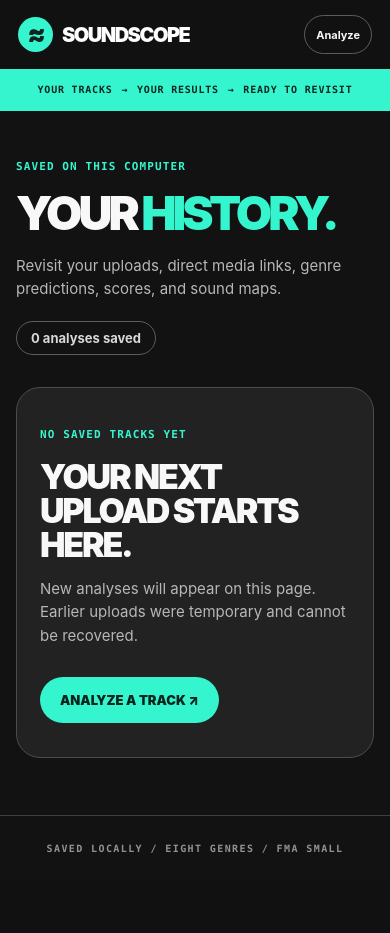
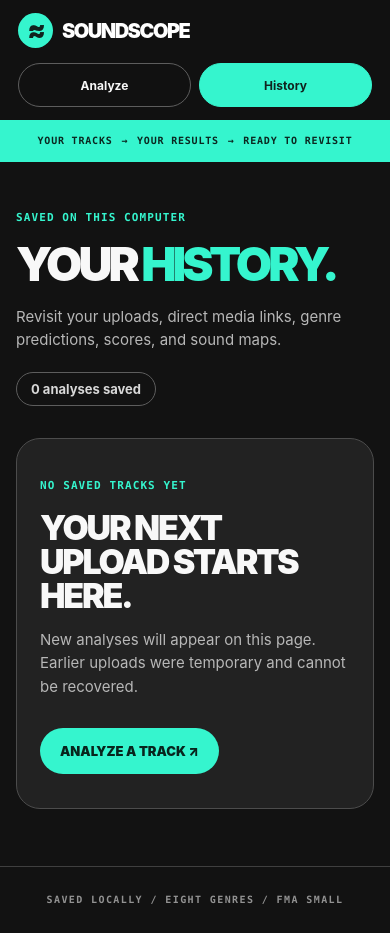
Before and after one commit to datunakiro777/MGenre-Classification, a FastAPI app: page /history in a window 390 px wide. Before the commit the page ends 853 px from the top, so only its background shows below. Run offline with FastAPI, Linux system fonts and the light colour scheme; data that the repository does not hold is empty.

Commit message:
Add shared Analyze and History navbar

```diff
--- a/music_genre/static/style.css
+++ b/music_genre/static/style.css
@@ -81,6 +81,8 @@ button { touch-action: manipulation; }
 
 .header-actions { display: flex; align-items: center; gap: 27px; }
 
+.site-nav { display: flex; align-items: center; gap: 8px; white-space: nowrap; }
+
 .site-nav a {
   display: inline-flex;
   align-items: center;
@@ -96,6 +98,8 @@ button { touch-action: manipulation; }
 }
 
 .site-nav a:hover { border-color: #35f5ce; color: #35f5ce; }
+.site-nav a[aria-current="page"],
+.site-nav a[aria-current="page"]:hover { border-color: #35f5ce; background: #35f5ce; color: #10231e; }
 .brand:focus-visible, .site-nav a:focus-visible { outline: 3px solid #35f5ce; outline-offset: 4px; }
 
 .process-strip {
@@ -474,9 +478,9 @@ button { touch-action: manipulation; }
   .site-header { min-height: 76px; padding: 14px 24px; }
   .brand { gap: 11px; font-size: 25px; }
   .brand-mark { width: 39px; height: 39px; font-size: 30px; }
-  .header-note { font-size: 10px; }
+  .header-note { display: none; }
   .header-actions { gap: 12px; }
-  .site-nav a { min-height: 40px; padding: 8px 13px; font-size: 12px; }
+  .site-nav a { min-height: 44px; padding: 8px 13px; font-size: 12px; }
   .process-strip { padding: 14px 18px; font-size: 11px; }
   .main-content { padding: 43px 24px 65px; }
   .hero { margin-bottom: 38px; }
@@ -493,13 +497,17 @@ button { touch-action: manipulation; }
   .spectrogram-preview, .spectrogram-image { min-height: 130px; }
 }
 
+@media (max-width: 560px) {
+  .site-header { flex-direction: column; align-items: stretch; gap: 15px; }
+  .header-actions, .site-nav { width: 100%; }
+  .site-nav a { flex: 1; }
+}
+
 @media (max-width: 480px) {
   .site-header { min-height: 69px; padding: 13px 18px; }
   .brand { gap: 9px; font-size: 20px; }
   .brand-mark { width: 35px; height: 35px; font-size: 27px; }
-  .header-note { display: none; }
-  .site-header { gap: 9px; }
-  .site-nav a { min-height: 39px; padding: 8px 11px; font-size: 11px; }
+  .site-nav a { padding: 8px 11px; font-size: 12px; }
   .process-strip { padding: 13px 22px; font-size: 10px; letter-spacing: .08em; line-height: 1.6; }
   .process-strip span { margin: 0 2px; }
   .main-content { padding: 36px 16px 55px; }
--- a/music_genre/templates/history.html
+++ b/music_genre/templates/history.html
@@ -6,7 +6,7 @@
   <meta name="theme-color" content="#111111">
   <title>History — SoundScope</title>
   <link rel="icon" href="/static/favicon.svg" type="image/svg+xml">
-  <link rel="stylesheet" href="/static/style.css?v=4">
+  <link rel="stylesheet" href="/static/style.css?v=5">
   <link rel="stylesheet" href="/static/history.css?v=1">
 </head>
 <body>
@@ -18,7 +18,10 @@
       </a>
       <div class="header-actions">
         <span class="header-note">Audio classification / v1</span>
-        <nav class="site-nav" aria-label="Main navigation"><a href="/">Analyze</a></nav>
+        <nav class="site-nav" aria-label="Main navigation">
+          <a href="/">Analyze</a>
+          <a href="/history" aria-current="page">History</a>
+        </nav>
       </div>
     </header>
 
```
Also changed, not shown: music_genre/templates/index.html (+5 -2 lines), tests/test_app.py (+4 -1 lines).
